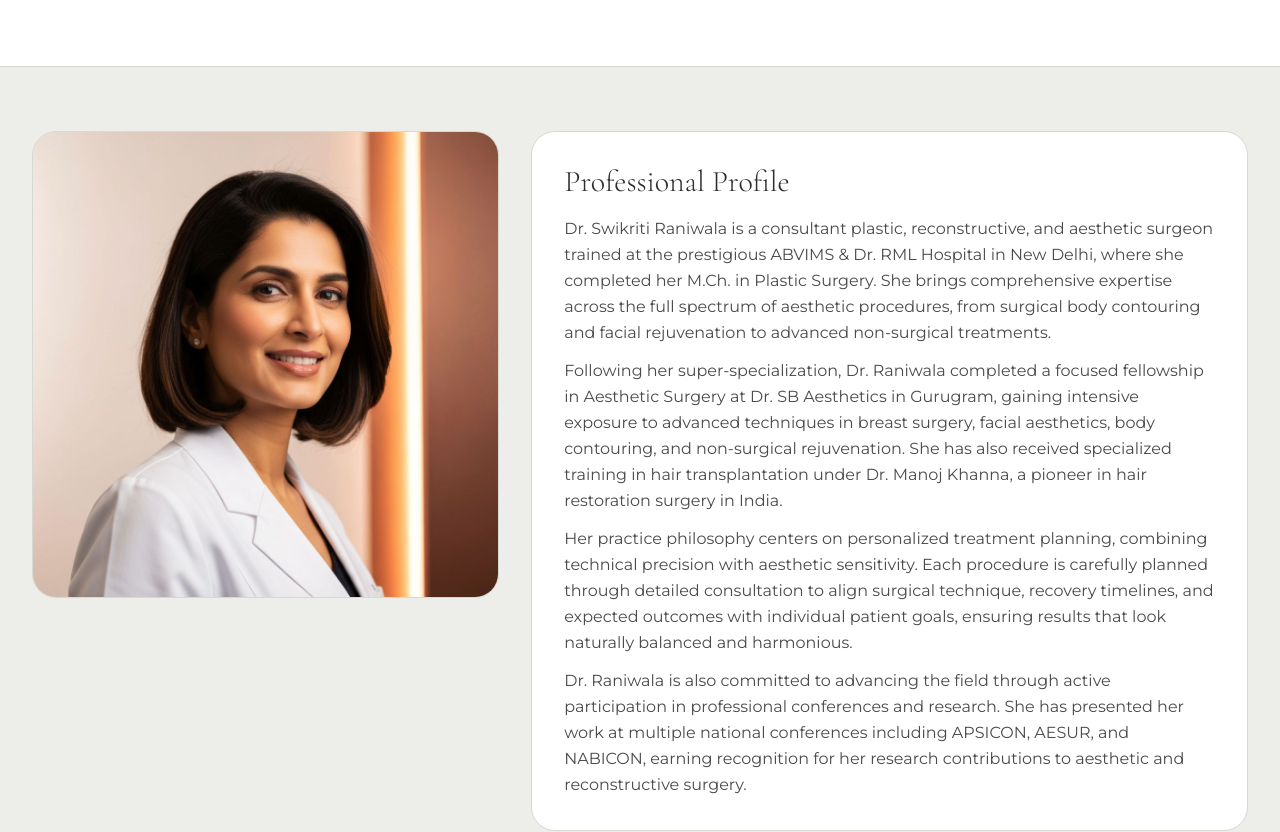
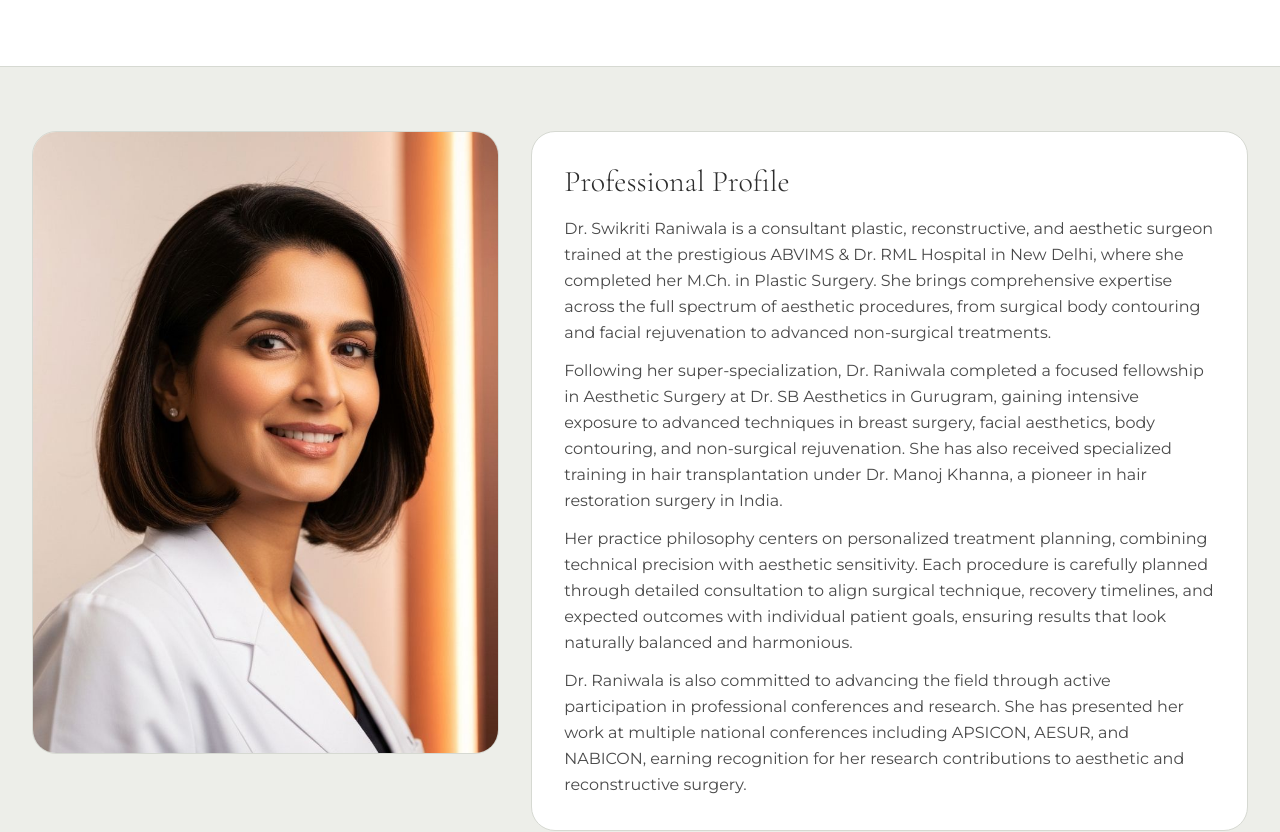
Before and after one commit to VineetGupta116/v0-website-design-analysis, a Next.js app: page /about in a window 1280 px wide. Shown: the part 380-1212 px from the top of the page. Built offline with nearby package versions, Linux system fonts and the light colour scheme.

Commit message:
fix: improve About page photo layout with sticky positioning and proper sizing

```diff
--- a/app/about/page.tsx
+++ b/app/about/page.tsx
@@ -30,7 +30,7 @@ export default function AboutPage() {
   return (
     <>
       <Navbar />
-      <main className="bg-cream-dark pt-28">
+      <main className="bg-cream-dark pt-28" id="main-content">
         <section className="border-b border-border bg-card">
           <div className="mx-auto max-w-7xl px-6 py-16 lg:px-8 lg:py-20">
             <p className="mb-4 font-[var(--font-montserrat)] text-xs font-semibold uppercase tracking-[0.3em] text-rose-gold">
@@ -49,8 +49,10 @@ export default function AboutPage() {
 
         <section className="py-12 lg:py-16">
           <div className="mx-auto grid max-w-7xl gap-8 px-6 lg:grid-cols-5 lg:px-8">
+            {/* Photo column - sticky on desktop */}
             <div className="lg:col-span-2">
-              <div className="overflow-hidden rounded-3xl border border-border bg-card">
+              <div className="lg:sticky lg:top-28">
+                <div className="aspect-[3/4] overflow-hidden rounded-3xl border border-border bg-card">
                   <Image
                     src="/images/dr-swikriti.jpg"
                     alt="Dr. Swikriti Raniwala, M.Ch. - Consultant Plastic, Reconstructive & Aesthetic Surgeon"
@@ -61,7 +63,9 @@ export default function AboutPage() {
                   />
                 </div>
               </div>
+            </div>
 
+            {/* Content column */}
             <div className="space-y-8 lg:col-span-3">
               <article className="rounded-3xl border border-border bg-card p-6 lg:p-8">
                 <h2 className="font-[var(--font-cormorant)] text-3xl font-light text-charcoal">
```
Lines whose indentation alone changed are shown as unchanged.
